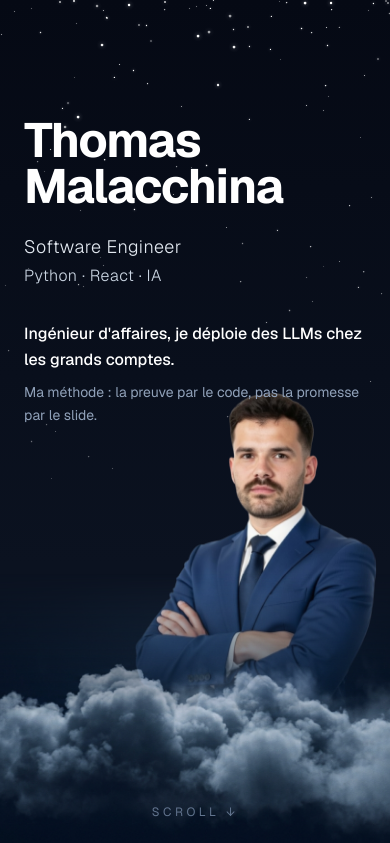
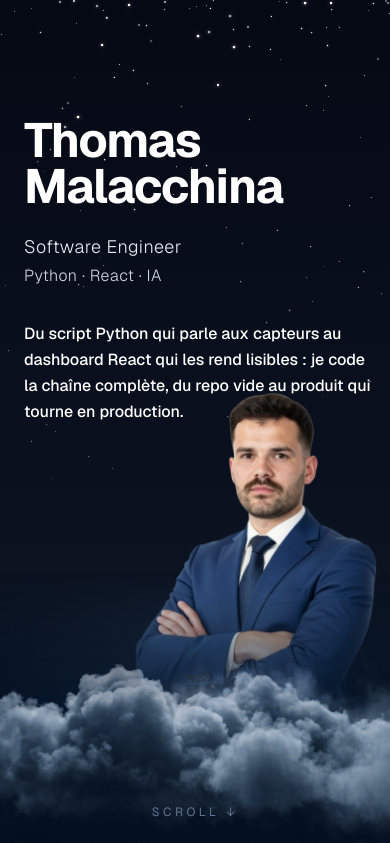
Before and after one commit to tmalacchina/cv-tech, a Next.js app: page / in a window 390 px wide. Shown: the top 843 px of the page. Built offline with nearby package versions, Linux system fonts and the light colour scheme.

Commit message:
Fix S1 accroche dev + jauges mobile + CTA pro CEO industrie

```diff
--- a/src/components/HeroSky.tsx
+++ b/src/components/HeroSky.tsx
@@ -207,10 +207,7 @@ export default function HeroSky() {
 
         <div className="mt-8 max-w-md md:max-w-lg">
           <p className="text-base font-medium leading-relaxed text-white md:text-lg">
-            Ingénieur d'affaires, je déploie des LLMs chez les grands comptes.
-          </p>
-          <p className="mt-2 text-sm leading-relaxed text-slate-400 md:text-base">
-            Ma méthode : la preuve par le code, pas la promesse par le slide.
+            Du script Python qui parle aux capteurs au dashboard React qui les rend lisibles : je code la chaîne complète, du repo vide au produit qui tourne en production.
           </p>
         </div>
       </motion.div>
--- a/src/components/MoltenCore.tsx
+++ b/src/components/MoltenCore.tsx
@@ -290,7 +290,7 @@ export default function MoltenCore() {
           transition={{ duration: 0.7, ease: "easeOut" }}
           className="text-xs uppercase tracking-[0.4em] text-amber-200/80 md:text-sm"
         >
-          Noyau · 6 371 km plus bas
+          Disponible — mission Enterprise
         </motion.p>
 
         <motion.h2
@@ -303,7 +303,7 @@ export default function MoltenCore() {
             textShadow: "0 0 40px rgba(255, 150, 50, 0.4)",
           }}
         >
-          On allume la
+          Du PoC à la
           <br />
           <span
             className="inline-block bg-clip-text text-transparent"
@@ -312,7 +312,7 @@ export default function MoltenCore() {
                 "linear-gradient(180deg, #FFE5A0 0%, #FF9020 60%, #FF4500 100%)",
             }}
           >
-            machine&nbsp;?
+            production.
           </span>
         </motion.h2>
 
@@ -323,7 +323,7 @@ export default function MoltenCore() {
           transition={{ duration: 0.8, delay: 0.2, ease: "easeOut" }}
           className="mx-auto mt-8 max-w-2xl text-base font-light leading-relaxed text-amber-50/90 md:text-lg"
         >
-          Tu cherches un dev junior confirmé capable d'attaquer une stack moderne (Python, React, APIs), de coder en autonomie, et de livrer en sprints courts. Je suis chaud pour rejoindre une mission qui me fait monter d'un cran.
+          Vous concevez un outil de remontée de données capteurs, un dashboard de supervision industriel ou un PoC à industrialiser. Je développe et livre — Python pour la chaîne data, React pour l'interface, méthode courte de la spec à la mise en service.
         </motion.p>
 
         {/* Boutons CTA */}
--- a/src/components/TechUnderground.tsx
+++ b/src/components/TechUnderground.tsx
@@ -598,15 +598,16 @@ export default function TechUnderground() {
                 </div>
                 <div className="mt-2 h-1 w-full overflow-hidden rounded-full bg-white/10">
                   <motion.div
-                    initial={{ width: 0 }}
-                    whileInView={{ width: `${lang.percent}%` }}
-                    viewport={{ once: true, margin: "-80px" }}
+                    initial={{ scaleX: 0 }}
+                    whileInView={{ scaleX: lang.percent / 100 }}
+                    viewport={{ once: true, amount: 0.2 }}
                     transition={{
                       duration: 1.2,
                       delay: 0.3 + i * 0.2,
                       ease: "easeOut",
                     }}
-                    className="h-full rounded-full bg-gradient-to-r from-amber-300 via-orange-400 to-amber-500"
+                    style={{ transformOrigin: "left" }}
+                    className="h-full w-full rounded-full bg-gradient-to-r from-amber-300 via-orange-400 to-amber-500"
                   />
                 </div>
               </div>
```
